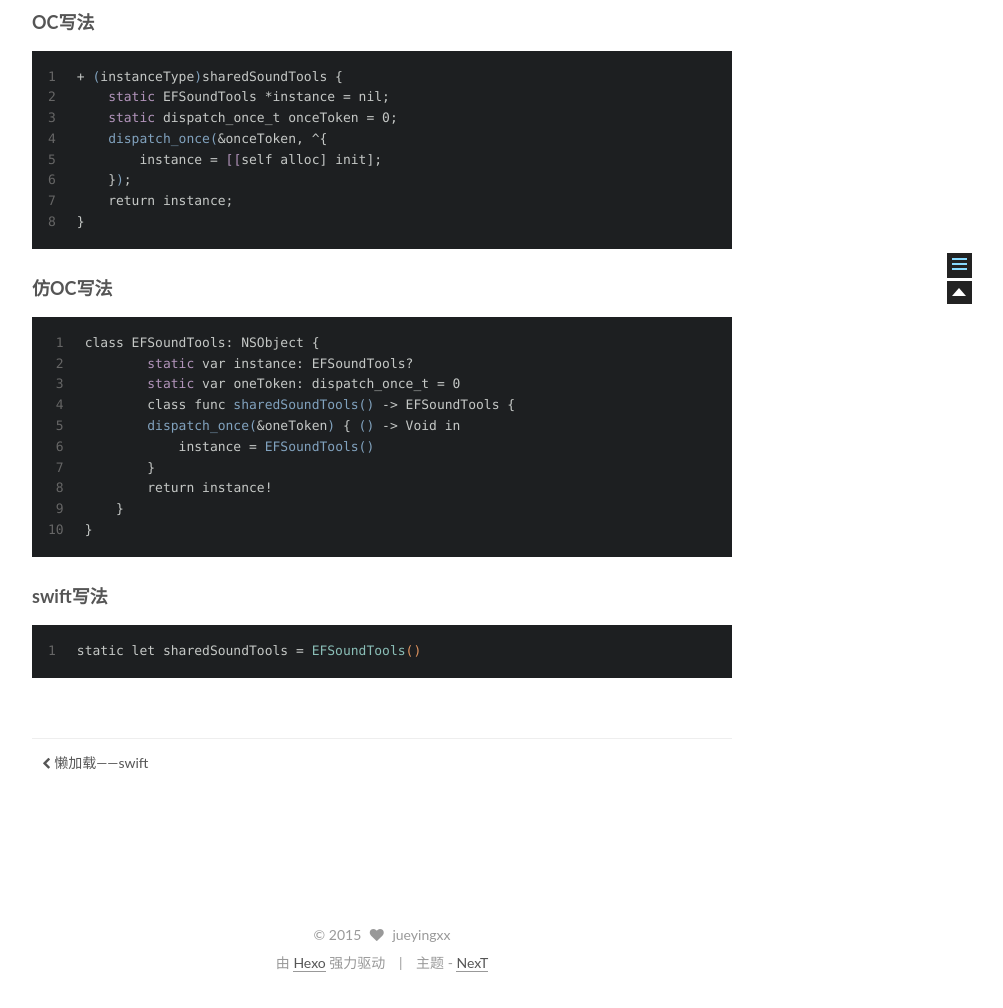
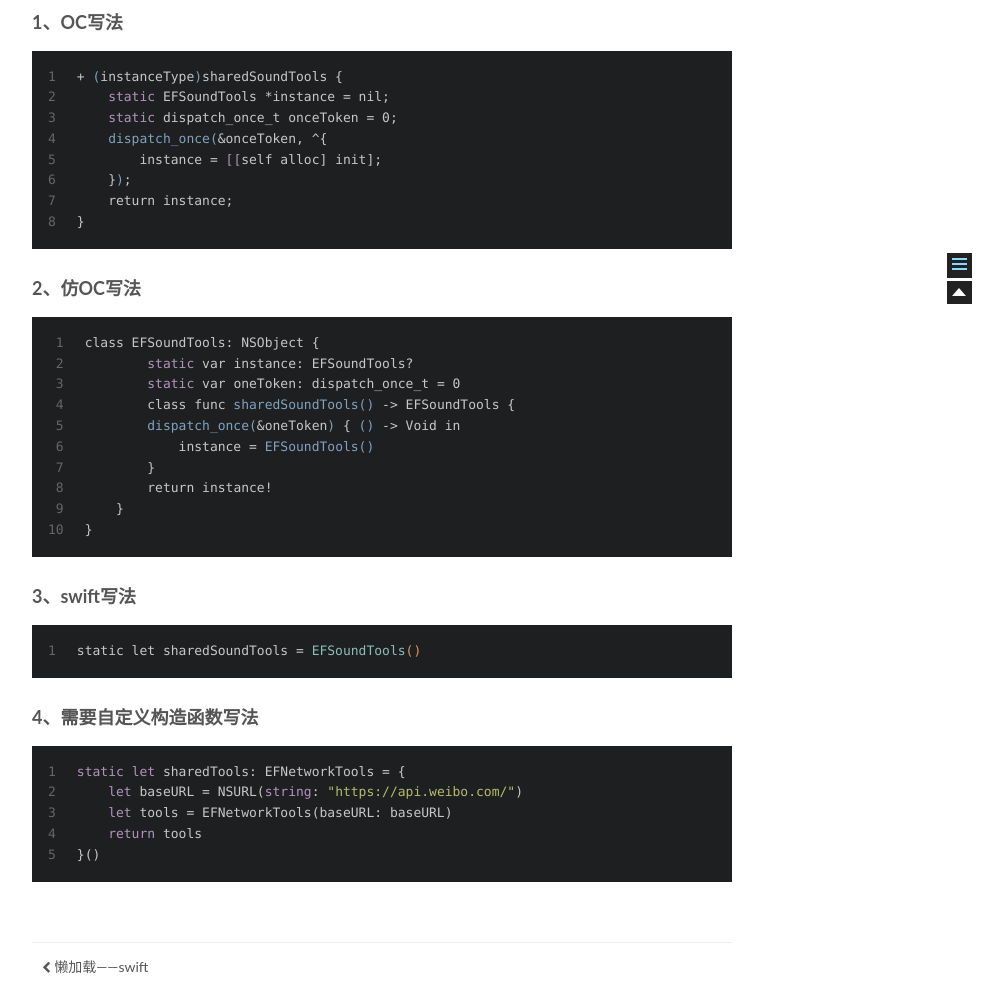
Before and after one commit to jueyingxx/jueyingxx.github.io, a plain HTML site: page 2015/12/15/单例——Swift/index.html in a window 1280 px wide. Shown: the part 477-1485 px from the top of the page, without its empty margins (258-1261 px from the left). Drawn offline with Linux system fonts and the light colour scheme; a script that the page names is missing; a web font is replaced by a local one.

Commit message:
Site updated: 2015-12-16 10:06:19

```diff
--- a/2015/12/15/单例——Swift/index.html
+++ b/2015/12/15/单例——Swift/index.html
@@ -53,16 +53,16 @@
 
 
 
-<meta name="description" content="OC写法12345678+ (instanceType)sharedSoundTools &amp;#123;    static EFSoundTools *instance = nil;    static dispatch_once_t onceToken = 0;    dispatch_once(&amp;amp;onceToken, ^&amp;#123;        instance = [[self a">
+<meta name="description" content="1、OC写法12345678+ (instanceType)sharedSoundTools &amp;#123;    static EFSoundTools *instance = nil;    static dispatch_once_t onceToken = 0;    dispatch_once(&amp;amp;onceToken, ^&amp;#123;        instance = [[self">
 <meta property="og:type" content="article">
 <meta property="og:title" content="单例——swift">
 <meta property="og:url" content="http://yoursite.com/2015/12/15/单例——Swift/index.html">
 <meta property="og:site_name" content="jueyingxx">
-<meta property="og:description" content="OC写法12345678+ (instanceType)sharedSoundTools &amp;#123;    static EFSoundTools *instance = nil;    static dispatch_once_t onceToken = 0;    dispatch_once(&amp;amp;onceToken, ^&amp;#123;        instance = [[self a">
-<meta property="og:updated_time" content="2015-12-15T15:08:24.000Z">
+<meta property="og:description" content="1、OC写法12345678+ (instanceType)sharedSoundTools &amp;#123;    static EFSoundTools *instance = nil;    static dispatch_once_t onceToken = 0;    dispatch_once(&amp;amp;onceToken, ^&amp;#123;        instance = [[self">
+<meta property="og:updated_time" content="2015-12-16T02:05:19.000Z">
 <meta name="twitter:card" content="summary">
 <meta name="twitter:title" content="单例——swift">
-<meta name="twitter:description" content="OC写法12345678+ (instanceType)sharedSoundTools &amp;#123;    static EFSoundTools *instance = nil;    static dispatch_once_t onceToken = 0;    dispatch_once(&amp;amp;onceToken, ^&amp;#123;        instance = [[self a">
+<meta name="twitter:description" content="1、OC写法12345678+ (instanceType)sharedSoundTools &amp;#123;    static EFSoundTools *instance = nil;    static dispatch_once_t onceToken = 0;    dispatch_once(&amp;amp;onceToken, ^&amp;#123;        instance = [[self">
 
 
 
@@ -254,9 +254,11 @@
 
 
 
-        <span itemprop="articleBody"><h3 id="OC写法">OC写法</h3><figure class="highlight smali"><table><tr><td class="gutter"><pre><span class="line">1</span><br><span class="line">2</span><br><span class="line">3</span><br><span class="line">4</span><br><span class="line">5</span><br><span class="line">6</span><br><span class="line">7</span><br><span class="line">8</span><br></pre></td><td class="code"><pre><span class="line">+<span class="function"> (</span>instanceType<span class="function">)</span>sharedSoundTools &#123;</span><br><span class="line">   <span class="keyword"> static</span> EFSoundTools *instance = nil;</span><br><span class="line">   <span class="keyword"> static</span> dispatch_once_t onceToken = 0;</span><br><span class="line">   <span class="function"> dispatch_once(</span>&amp;onceToken, ^&#123;</span><br><span class="line">       <span class="instruction"> instance </span>= <span class="keyword">[</span><span class="keyword">[</span>self alloc] init];</span><br><span class="line">    &#125;<span class="function">)</span>;</span><br><span class="line">   <span class="instruction"> return </span>instance;</span><br><span class="line">&#125;</span><br></pre></td></tr></table></figure>
-<h3 id="仿OC写法">仿OC写法</h3><figure class="highlight smali"><table><tr><td class="gutter"><pre><span class="line">1</span><br><span class="line">2</span><br><span class="line">3</span><br><span class="line">4</span><br><span class="line">5</span><br><span class="line">6</span><br><span class="line">7</span><br><span class="line">8</span><br><span class="line">9</span><br><span class="line">10</span><br></pre></td><td class="code"><pre><span class="line">class EFSoundTools: NSObject &#123;</span><br><span class="line">       <span class="keyword"> static</span> var instance: EFSoundTools?</span><br><span class="line">       <span class="keyword"> static</span> var oneToken: dispatch_once_t = 0</span><br><span class="line">        class func<span class="function"> sharedSoundTools(</span><span class="function">)</span> -&gt; EFSoundTools &#123;</span><br><span class="line">       <span class="function"> dispatch_once(</span>&amp;oneToken<span class="function">)</span> &#123;<span class="function"> (</span><span class="function">)</span> -&gt; Void in</span><br><span class="line">           <span class="instruction"> instance </span>=<span class="function"> EFSoundTools(</span><span class="function">)</span></span><br><span class="line">        &#125;</span><br><span class="line">       <span class="instruction"> return </span>instance!</span><br><span class="line">    &#125;</span><br><span class="line">&#125;</span><br></pre></td></tr></table></figure>
-<h3 id="swift写法">swift写法</h3><figure class="highlight stylus"><table><tr><td class="gutter"><pre><span class="line">1</span><br></pre></td><td class="code"><pre><span class="line">static let sharedSoundTools = <span class="function"><span class="title">EFSoundTools</span><span class="params">()</span></span></span><br></pre></td></tr></table></figure></span>
+        <span itemprop="articleBody"><h3 id="1、OC写法">1、OC写法</h3><figure class="highlight smali"><table><tr><td class="gutter"><pre><span class="line">1</span><br><span class="line">2</span><br><span class="line">3</span><br><span class="line">4</span><br><span class="line">5</span><br><span class="line">6</span><br><span class="line">7</span><br><span class="line">8</span><br></pre></td><td class="code"><pre><span class="line">+<span class="function"> (</span>instanceType<span class="function">)</span>sharedSoundTools &#123;</span><br><span class="line">   <span class="keyword"> static</span> EFSoundTools *instance = nil;</span><br><span class="line">   <span class="keyword"> static</span> dispatch_once_t onceToken = 0;</span><br><span class="line">   <span class="function"> dispatch_once(</span>&amp;onceToken, ^&#123;</span><br><span class="line">       <span class="instruction"> instance </span>= <span class="keyword">[</span><span class="keyword">[</span>self alloc] init];</span><br><span class="line">    &#125;<span class="function">)</span>;</span><br><span class="line">   <span class="instruction"> return </span>instance;</span><br><span class="line">&#125;</span><br></pre></td></tr></table></figure>
+<h3 id="2、仿OC写法">2、仿OC写法</h3><figure class="highlight smali"><table><tr><td class="gutter"><pre><span class="line">1</span><br><span class="line">2</span><br><span class="line">3</span><br><span class="line">4</span><br><span class="line">5</span><br><span class="line">6</span><br><span class="line">7</span><br><span class="line">8</span><br><span class="line">9</span><br><span class="line">10</span><br></pre></td><td class="code"><pre><span class="line">class EFSoundTools: NSObject &#123;</span><br><span class="line">       <span class="keyword"> static</span> var instance: EFSoundTools?</span><br><span class="line">       <span class="keyword"> static</span> var oneToken: dispatch_once_t = 0</span><br><span class="line">        class func<span class="function"> sharedSoundTools(</span><span class="function">)</span> -&gt; EFSoundTools &#123;</span><br><span class="line">       <span class="function"> dispatch_once(</span>&amp;oneToken<span class="function">)</span> &#123;<span class="function"> (</span><span class="function">)</span> -&gt; Void in</span><br><span class="line">           <span class="instruction"> instance </span>=<span class="function"> EFSoundTools(</span><span class="function">)</span></span><br><span class="line">        &#125;</span><br><span class="line">       <span class="instruction"> return </span>instance!</span><br><span class="line">    &#125;</span><br><span class="line">&#125;</span><br></pre></td></tr></table></figure>
+<h3 id="3、swift写法">3、swift写法</h3><figure class="highlight stylus"><table><tr><td class="gutter"><pre><span class="line">1</span><br></pre></td><td class="code"><pre><span class="line">static let sharedSoundTools = <span class="function"><span class="title">EFSoundTools</span><span class="params">()</span></span></span><br></pre></td></tr></table></figure>
+<h3 id="4、需要自定义构造函数写法">4、需要自定义构造函数写法</h3><figure class="highlight cs"><table><tr><td class="gutter"><pre><span class="line">1</span><br><span class="line">2</span><br><span class="line">3</span><br><span class="line">4</span><br><span class="line">5</span><br></pre></td><td class="code"><pre><span class="line"><span class="keyword">static</span> <span class="keyword">let</span> sharedTools: EFNetworkTools = &#123;</span><br><span class="line">    <span class="keyword">let</span> baseURL = NSURL(<span class="keyword">string</span>: <span class="string">"https://api.weibo.com/"</span>)</span><br><span class="line">    <span class="keyword">let</span> tools = EFNetworkTools(baseURL: baseURL)</span><br><span class="line">    <span class="keyword">return</span> tools</span><br><span class="line">&#125;()</span><br></pre></td></tr></table></figure>
+</span>
 
     </div>
 
@@ -409,7 +411,7 @@
 
 
 
-              <div class="post-toc-content"><ol class="nav"><li class="nav-item nav-level-3"><a class="nav-link" href="#OC写法"><span class="nav-number">1.</span> <span class="nav-text">OC写法</span></a></li><li class="nav-item nav-level-3"><a class="nav-link" href="#仿OC写法"><span class="nav-number">2.</span> <span class="nav-text">仿OC写法</span></a></li><li class="nav-item nav-level-3"><a class="nav-link" href="#swift写法"><span class="nav-number">3.</span> <span class="nav-text">swift写法</span></a></li></ol></div>
+              <div class="post-toc-content"><ol class="nav"><li class="nav-item nav-level-3"><a class="nav-link" href="#1、OC写法"><span class="nav-number">1.</span> <span class="nav-text">1、OC写法</span></a></li><li class="nav-item nav-level-3"><a class="nav-link" href="#2、仿OC写法"><span class="nav-number">2.</span> <span class="nav-text">2、仿OC写法</span></a></li><li class="nav-item nav-level-3"><a class="nav-link" href="#3、swift写法"><span class="nav-number">3.</span> <span class="nav-text">3、swift写法</span></a></li><li class="nav-item nav-level-3"><a class="nav-link" href="#4、需要自定义构造函数写法"><span class="nav-number">4.</span> <span class="nav-text">4、需要自定义构造函数写法</span></a></li></ol></div>
 
           </div>
           <div class="post-toc-indicator-bottom post-toc-indicator">
--- a/css/main.css
+++ b/css/main.css
@@ -961,7 +961,7 @@ body {
   width: 4px;
   height: 4px;
   border-radius: 50%;
-  background: #c428ff;
+  background: #1fffff;
 }
 .sidebar-nav {
   margin: 0 0 20px;
```
Also changed, not shown: index.html (+1 -1 lines).
